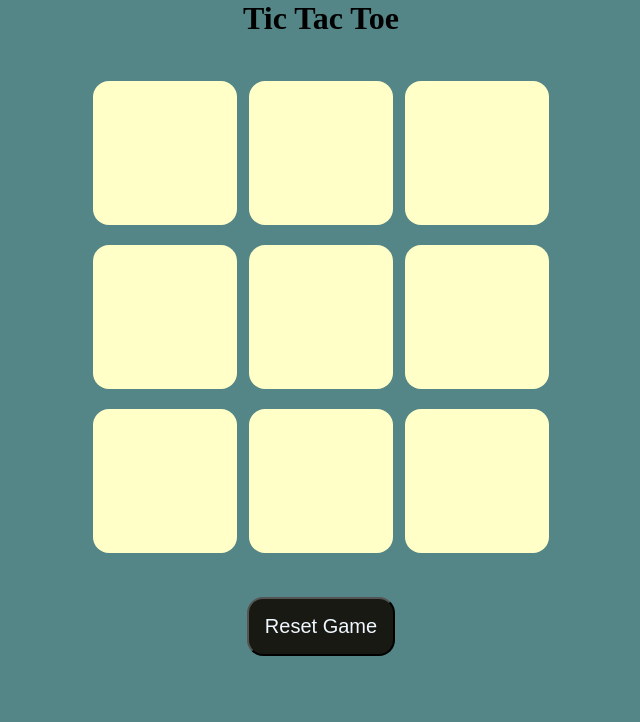
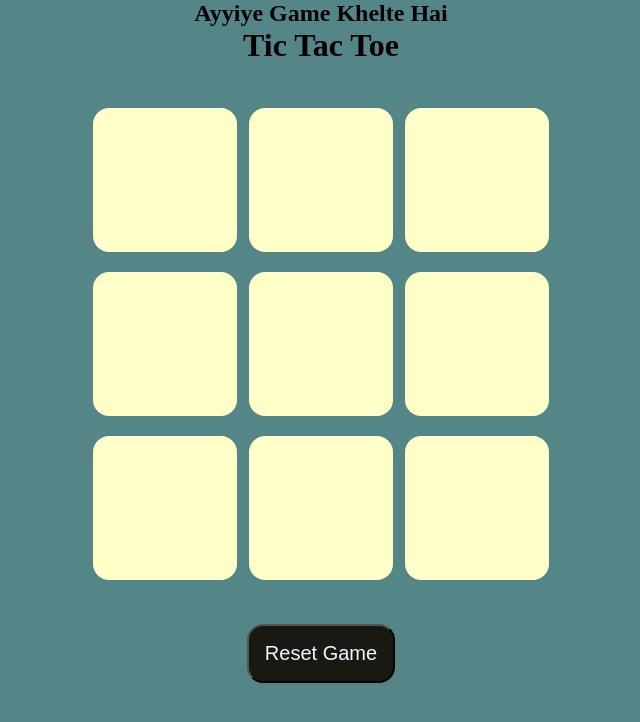
Before and after one commit to Vikash-Kumar-Yadav/tic-tac-toe, a plain HTML site: page index.html in a window 1280 px wide. Shown: the whole page, without its empty margins (319-959 px from the left). Drawn offline with Linux system fonts and the light colour scheme.

Commit message:
Update index.html
added an h2

```diff
--- a/index.html
+++ b/index.html
@@ -7,6 +7,7 @@
     <link rel="stylesheet" href="style.css">
 </head>
 <body>
+    <h2>Ayyiye Game Khelte Hai</h2>
     <div class = "Msg-container hide">
         <p id = "msg">Winner</p>
         <button id="new-btn">Start New Game</button>
```
